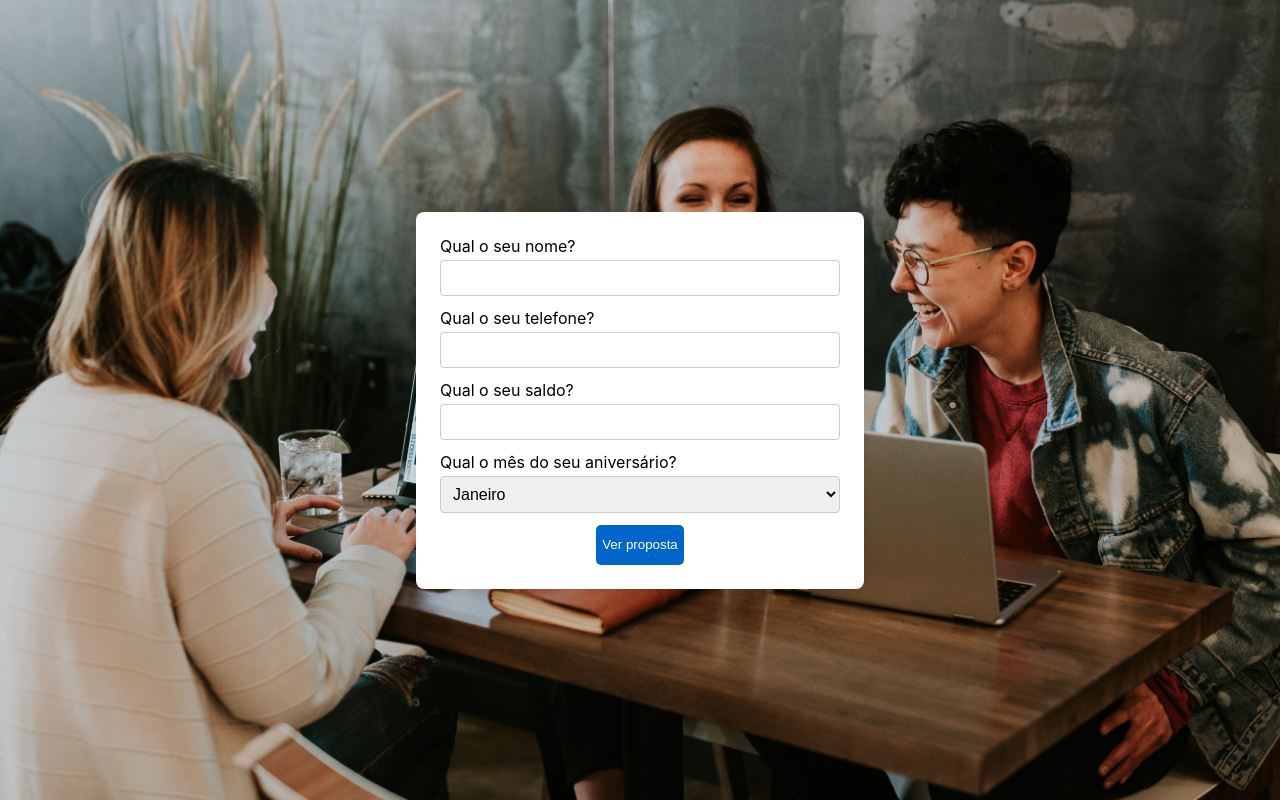
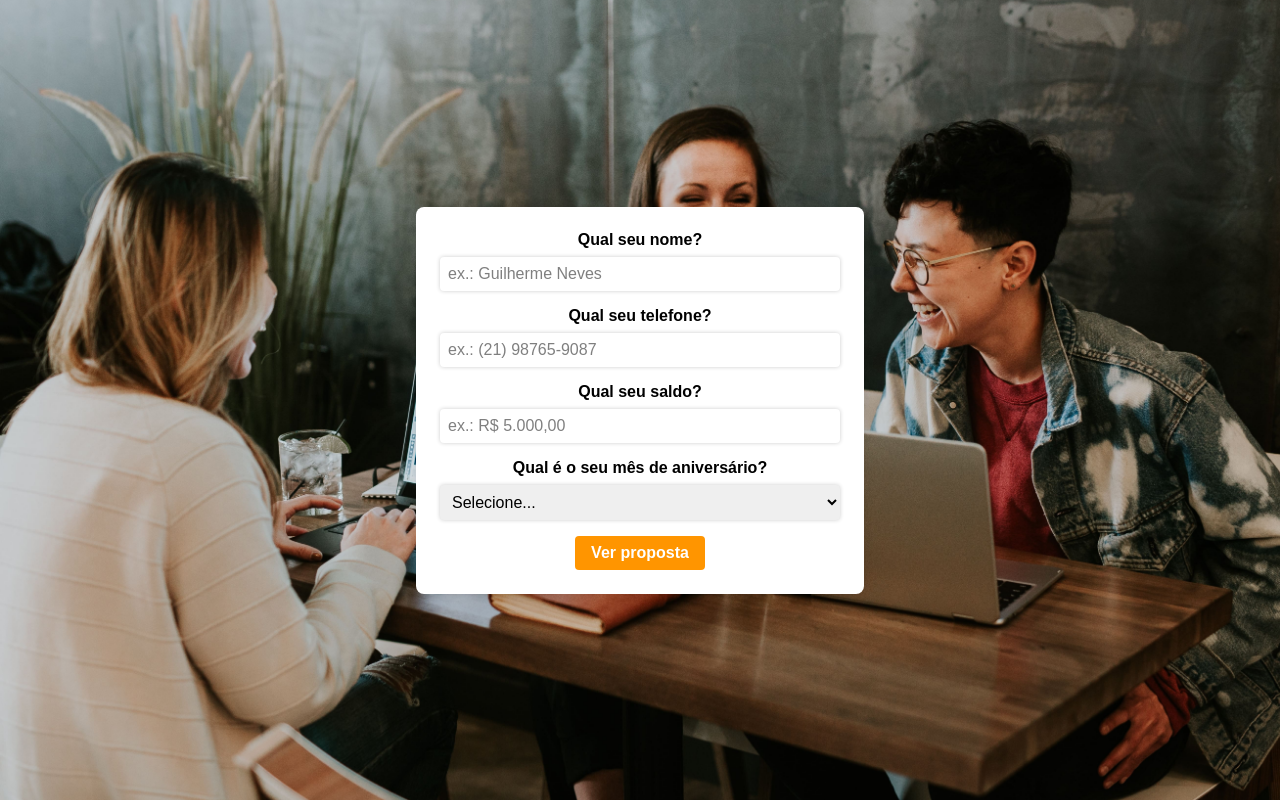
Before and after one commit to CleberTrindade76/ProjetoPB, a React (Create React App) app: page / in a window 1280 px wide. Built offline with nearby package versions, Linux system fonts and the light colour scheme.

Commit message:
Adding new components to form

```diff
--- a/public/index.html
+++ b/public/index.html
@@ -2,14 +2,14 @@
 <html lang="en">
   <head>
     <meta charset="utf-8" />
-    <link rel="icon" href="%PUBLIC_URL%/favicon.ico" />
+    <link rel="icon" href="%PUBLIC_URL%/icons/logoIcon.svg" />
     <meta name="viewport" content="width=device-width, initial-scale=1" />
     <meta name="theme-color" content="#000000" />
     <meta
       name="description"
       content="Web site created using create-react-app"
     />
-    <link rel="apple-touch-icon" href="%PUBLIC_URL%/logo192.png" />
+    <link rel="apple-touch-icon" href="%PUBLIC_URL%/icons/logoIcon.svg" />
     <!--
       manifest.json provides metadata used when your web app is installed on a
       user's mobile device or desktop. See https://developers.google.com/web/fundamentals/web-app-manifest/
@@ -24,7 +24,7 @@
       work correctly both with client-side routing and a non-root public URL.
       Learn how to configure a non-root public URL by running `npm run build`.
     -->
-    <title>React App</title>
+    <title>Smile Co.</title>
   </head>
   <body>
     <noscript>You need to enable JavaScript to run this app.</noscript>
--- /dev/null
+++ b/src/components/Button.tsx
@@ -0,0 +1,32 @@
+import styled from "styled-components";
+
+interface ButtonProps {
+  label: string;
+  onClick?: () => void;
+}
+
+const ButtonElement = styled.button`
+  background-color: #ff9500;
+  color: #fff;
+  font-family: Montserrat, sans-serif;
+  font-size: 16px;
+  font-weight: bold;
+  padding: 8px 16px;
+  border-radius: 4px;
+  border: none;
+  cursor: pointer;
+  transition: background-color 0.2s ease-in-out;
+  &:hover {
+    background-color: #e58300;
+  }
+`;
+
+const Button: React.FC<ButtonProps> = ({ label, onClick }) => {
+  return (
+    <ButtonElement onClick={onClick}>
+      {label}
+    </ButtonElement>
+  );
+};
+
+export default Button;
--- /dev/null
+++ b/src/components/Input.tsx
@@ -0,0 +1,40 @@
+import styled from "styled-components";
+
+interface InputProps {
+  label?: string;
+  placeholder?: string;
+}
+
+const InputContainer = styled.div`
+  display: flex;
+  flex-direction: column;
+  margin-bottom: 16px;
+`;
+
+const Label = styled.label`
+  font-weight: bold;
+  margin-bottom: 8px;
+`;
+
+const InputElement = styled.input`
+  padding: 8px;
+  border-radius: 4px;
+  border: none;
+  outline: none;
+  box-shadow: 0 0 4px rgba(0, 0, 0, 0.2);
+  font-size: 16px;
+  &::placeholder {
+    color: rgba(0, 0, 0, 0.5);
+  }
+`;
+
+const Input: React.FC<InputProps & React.InputHTMLAttributes<HTMLInputElement>> = ({ label, placeholder, ...props }) => {
+  return (
+    <InputContainer>
+      {label && <Label>{label}</Label>}
+      <InputElement placeholder={placeholder} {...props} />
+    </InputContainer>
+  );
+};
+
+export default Input;
--- /dev/null
+++ b/src/components/Select.tsx
@@ -0,0 +1,48 @@
+import styled from "styled-components";
+
+interface SelectProps {
+  label?: string;
+  placeholder?: string;
+  options: { value: string; label: string; }[];
+}
+
+const SelectContainer = styled.div`
+  display: flex;
+  flex-direction: column;
+  margin-bottom: 16px;
+`;
+
+const Label = styled.label`
+  font-weight: bold;
+  margin-bottom: 8px;
+`;
+
+const SelectElement = styled.select`
+  padding: 8px;
+  border-radius: 4px;
+  border: none;
+  outline: none;
+  box-shadow: 0 0 4px rgba(0, 0, 0, 0.2);
+  font-size: 16px;
+  &::placeholder {
+    color: rgba(0, 0, 0, 0.5);
+  }
+`;
+
+const OptionElement = styled.option``;
+
+const Select: React.FC<SelectProps & React.SelectHTMLAttributes<HTMLSelectElement>> = ({ label, placeholder, options, ...props }) => {
+  return (
+    <SelectContainer>
+      {label && <Label>{label}</Label>}
+      <SelectElement {...props}>
+        {placeholder && <OptionElement value="" disabled selected hidden>{placeholder}</OptionElement>}
+        {options.map(option => (
+          <OptionElement value={option.value}>{option.label}</OptionElement>
+        ))}
+      </SelectElement>
+    </SelectContainer>
+  );
+};
+
+export default Select;
--- a/src/pages/Home.tsx
+++ b/src/pages/Home.tsx
@@ -1,5 +1,9 @@
 import React from 'react';
 import styled from 'styled-components';
+import Input from '../components/Input';
+import Select from '../components/Select';
+import Button from '../components/Button';
+
 
 const Container = styled.div`
   width: 100%;
@@ -11,7 +15,7 @@ const BackgroundImage = styled.div`
   background-image:  url('../../public/images/hero.jpg') no-repeat center center fixed;
   background-repeat: no-repeat;
   background-size: cover;
-  opacity: 0.5;
+  opacity: 1;
   width: 50%;
   height: 100%;
   position: absolute;
@@ -51,81 +55,33 @@ const Card = styled.div`
   width: 100%;
 `;
 
-const InputWrapper = styled.div`
-  display: flex;
-  flex-direction: column;
-  text-align: left;
-  margin-bottom: 12px;
+const Home: React.FC = () => {
 
-  label {
-    margin-bottom: 4px;
-  }
+  const meses = [
+    { value: '01', label: 'Janeiro' },
+    { value: '02', label: 'Fevereiro' },
+    { value: '03', label: 'Março' },
+    { value: '04', label: 'Abril' },
+    { value: '05', label: 'Maio' },
+    { value: '06', label: 'Junho' },
+    { value: '07', label: 'Julho' },
+    { value: '08', label: 'Agosto' },
+    { value: '09', label: 'Setembro' },
+    { value: '10', label: 'Outubro' },
+    { value: '11', label: 'Novembro' },
+    { value: '12', label: 'Dezembro' }
+  ];
 
-  input,
-  select {
-    border: 1px solid #ccc;
-    border-radius: 4px;
-    padding: 8px;
-    font-size: 16px;
-    outline: none;
-
-    &:focus {
-      border-color: #7159c1;
-    }
-  }
-`;
-
-
-const Button = styled.button`
-  height: 40px;
-  background-color: #0066cc;
-  color: #fff;
-  border: none;
-  border-radius: 5px;
-  cursor: pointer;
-  transition: background-color 0.2s ease-in-out;
-
-  &:hover {
-    background-color: #0059b3;
-  }
-`;
-
-const Home: React.FC = () => {
   return (
     <Container>
       <BackgroundImage />
       <Content>
         <Card>
-          <InputWrapper>
-            <label>Qual o seu nome?</label>
-            <input type="text" />
-          </InputWrapper>
-          <InputWrapper>
-            <label>Qual o seu telefone?</label>
-            <input type="text" />
-          </InputWrapper>
-          <InputWrapper>
-            <label>Qual o seu saldo?</label>
-            <input type="text" />
-          </InputWrapper>
-          <InputWrapper>
-            <label>Qual o mês do seu aniversário?</label>
-            <select>
-              <option>Janeiro</option>
-              <option>Fevereiro</option>
-              <option>Março</option>
-              <option>Abril</option>
-              <option>Maio</option>
-              <option>Junho</option>
-              <option>Julho</option>
-              <option>Agosto</option>
-              <option>Setembro</option>
-              <option>Outubro</option>
-              <option>Novembro</option>
-              <option>Dezembro</option>
-            </select>
-          </InputWrapper>
-          <Button>Ver proposta</Button>
+          <Input label="Qual seu nome?" type="text" placeholder="ex.: Guilherme Neves"/>
+          <Input label="Qual seu telefone?" type="text" placeholder="ex.: (21) 98765-9087"/>
+          <Input label="Qual seu saldo?" type="text" placeholder="ex.: R$ 5.000,00"/>
+          <Select label="Qual é o seu mês de aniversário?" placeholder="Selecione..." options={meses} />
+          <Button label="Ver proposta" />
         </Card>
       </Content>
     </Container>
--- a/src/pages/Result.tsx
+++ b/src/pages/Result.tsx
@@ -51,81 +51,13 @@ const Card = styled.div`
   width: 100%;
 `;
 
-const InputWrapper = styled.div`
-  display: flex;
-  flex-direction: column;
-  text-align: left;
-  margin-bottom: 12px;
-
-  label {
-    margin-bottom: 4px;
-  }
-
-  input,
-  select {
-    border: 1px solid #ccc;
-    border-radius: 4px;
-    padding: 8px;
-    font-size: 16px;
-    outline: none;
-
-    &:focus {
-      border-color: #7159c1;
-    }
-  }
-`;
-
-
-const Button = styled.button`
-  height: 40px;
-  background-color: #0066cc;
-  color: #fff;
-  border: none;
-  border-radius: 5px;
-  cursor: pointer;
-  transition: background-color 0.2s ease-in-out;
-
-  &:hover {
-    background-color: #0059b3;
-  }
-`;
-
 const Result: React.FC = () => {
   return (
     <Container>
       <BackgroundImage />
       <Content>
         <Card>
-          <InputWrapper>
-            <label>Qual o seu nome?</label>
-            <input type="text" />
-          </InputWrapper>
-          <InputWrapper>
-            <label>Qual o seu telefone?</label>
-            <input type="text" />
-          </InputWrapper>
-          <InputWrapper>
-            <label>Qual o seu saldo?</label>
-            <input type="text" />
-          </InputWrapper>
-          <InputWrapper>
-            <label>Qual o mês do seu aniversário?</label>
-            <select>
-              <option>Janeiro</option>
-              <option>Fevereiro</option>
-              <option>Março</option>
-              <option>Abril</option>
-              <option>Maio</option>
-              <option>Junho</option>
-              <option>Julho</option>
-              <option>Agosto</option>
-              <option>Setembro</option>
-              <option>Outubro</option>
-              <option>Novembro</option>
-              <option>Dezembro</option>
-            </select>
-          </InputWrapper>
-          <Button>Ver proposta</Button>
+
         </Card>
       </Content>
     </Container>
--- a/src/styles/App.css
+++ b/src/styles/App.css
@@ -3,6 +3,7 @@
   background-image: url(../../public/images/hero.jpg);
   background-size: cover;
   background-position: center;
+  font-family: 'Montserrat', sans-serif;
 }
 
 .App-logo {
```
